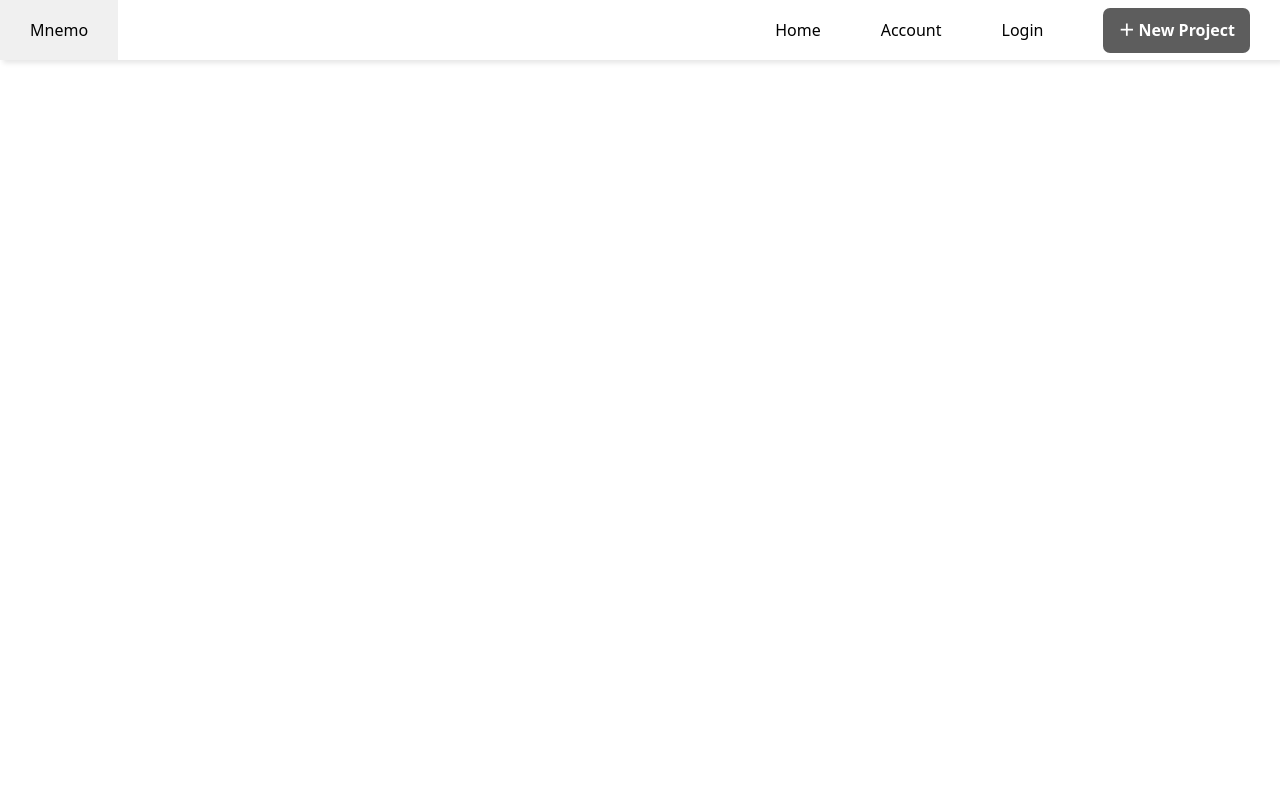
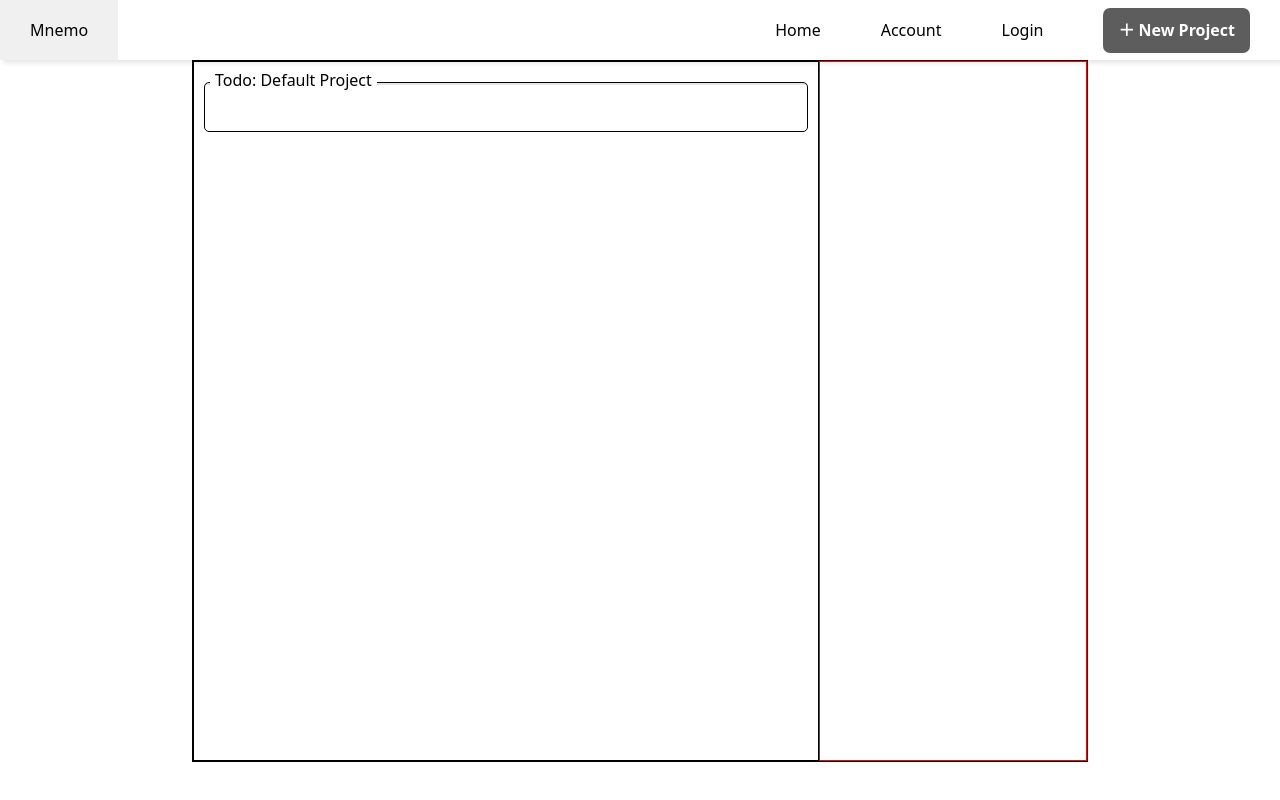
Before and after one commit to chris7neves/mnemo, a plain HTML site: page src/index.html in a window 1280 px wide. Drawn offline with Linux system fonts and the light colour scheme.

Commit message:
playing around with layouts a little more, making container cards

```diff
--- a/src/css/styles.css
+++ b/src/css/styles.css
@@ -19,7 +19,6 @@ nav ul {
     justify-content: flex-end;
     align-items: center;
 }
-
 
 nav li {
     height: 60px;
@@ -59,3 +58,52 @@ nav button {
 nav li:first-child {
     margin-right: auto;
 }
+
+.wrapper { /* Used to center everything */
+    display:flex;
+    justify-content: center;
+}
+
+.main-container {
+    border: 1px black solid;
+    display: flex;
+    width: 70vw;
+}
+
+#container-space {
+    border: 1px black solid;
+    width: 70%;
+    display: flex;
+    flex-direction: column;
+}
+
+#schedule-space {
+    border: 1px red solid;
+    height: 700px;
+    width: 30%;
+}
+
+.container-card {
+    border: 1px rgba(0, 0, 0, 1.0) solid;
+    margin: 5px 10px;
+    min-height: 50px;
+    border-radius: 5px;
+    position: relative;
+    list-style: none;
+    padding: 0px;
+}
+
+.container-card-label {
+    position: absolute;
+    top: -12px;
+    left: 5px;
+    background-color: white;
+    padding: 0px 5px;
+}
+.container-card:first-child {
+    margin-top: 20px;
+}
+
+.item {
+    border: 1px rgba(0, 0, 0, 0.1) solid;
+}
--- a/src/index.html
+++ b/src/index.html
@@ -19,14 +19,21 @@
             <li><button>&#xFF0B New Project</button></li>
         </ul>
     </nav>
-    <div>
-        <div class="container-space">
 
+
+    <div class="wrapper">
+        <div class="main-container">
+            <div id="container-space">
+                <ul class="container-card">
+                    <span class="container-card-label">Todo: Default Project</span>
+                    <li class="item"></li>
+                </ul>
+
+            </div>
+            <div id="schedule-space">
+            </div>
         </div>
-        <div class="schedule-space">
+    </div>
 
-        </div>
-
-    </div>
 </body>
 </html>
--- a/src/js/main.js
+++ b/src/js/main.js
@@ -2,8 +2,8 @@
 
 
 
-// addItemContainer
-
+const containerSpace = document.getElementById("container-space")
+const scheduelSpace = document.getElementById("schedule-space")
 
 
 
@@ -13,4 +13,19 @@
 
 // Populate calendar
 
-// Populate git repo
+// Populate git style tracker
+
+
+
+// Populate the page (for now, just add a default project and habit tracker)
+// In the more developed version, I should check local storage and session storage for saved projects and items
+
+function populateContainer(container, itemList) {
+
+}
+
+function addContainer(label, itemList) {
+    let container = document.createElement()
+}
+
+// I will need to create a function that builds the card, as it is relatively complex with many sub-elements.
```
Also changed, not shown: src/js/itemContainer.js (+21 -0 lines), src/js/habit.js (deleted), src/js/item.js (added), src/js/todo.js (deleted).
